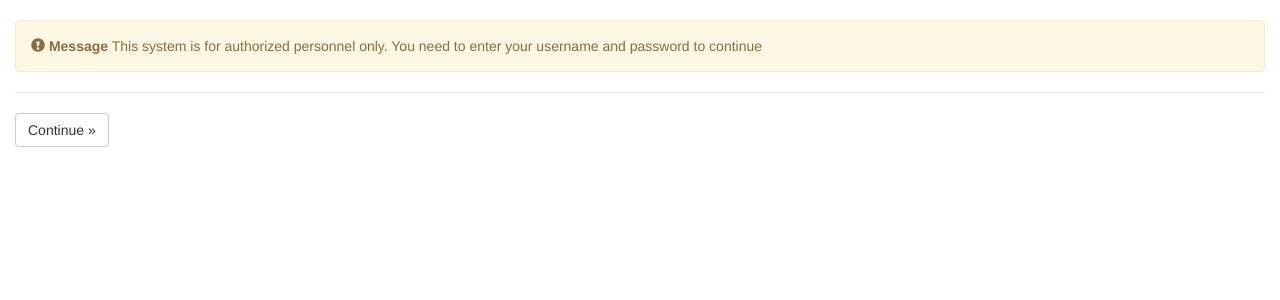
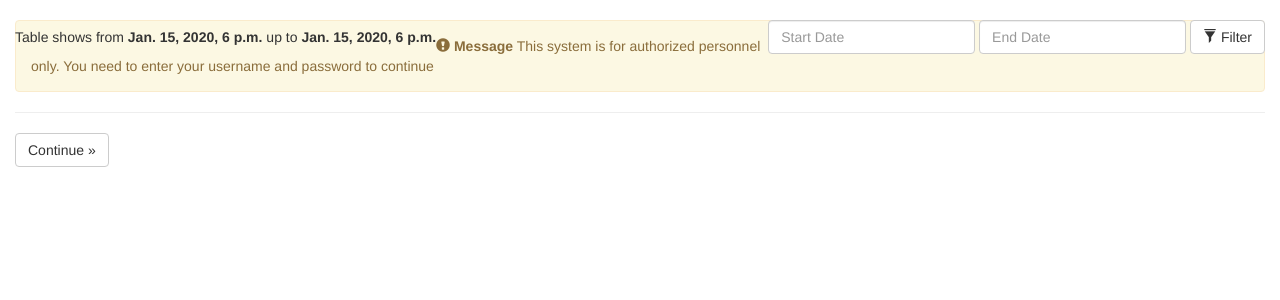
Before and after one commit to johnmackyllego/dashboard, a Django app: page / in a window 1280 px wide. Shown: the part 51-351 px from the top of the page. Run offline with Django 3.2, Linux system fonts and the light colour scheme; tables that the repository leaves empty hold one stand-in row (values such as "Sample post"); some libraries are stand-ins or nearby versions.

Commit message:
inayos UI
Signed-off-by: Machy <johnmacky.llego@gmail.com>

```diff
--- a/dashboard/consumer/templates/base.html
+++ b/dashboard/consumer/templates/base.html
@@ -29,20 +29,7 @@
 
             {% if user.is_authenticated %}
             <ul class="nav navbar-nav navbar-right">
-                <li>
-                    <form method="GET" class="navbar-form">
-                        <div class="form-group">
-                            <input id="datetimepicker1"  name="datetimepicker1" type="text" class="form-control" placeholder="Start Date"/>
-                        </div>
-                        <div class="form-group">
-                            <input id="datetimepicker2"  name="datetimepicker2" type="text" class="form-control" placeholder="End Date"/>
-                        </div>
-                        <button type="submit" class="btn btn-default">
-                            <span class="glyphicon glyphicon-filter"></span>
-                            Filter
-                        </button>
-                    </form>
-                </li>
+
                 <li class="dropdown">
                     <a href="#" class="dropdown-toggle" data-toggle="dropdown" role="button" aria-haspopup="true" aria-expanded="false"><span class="glyphicon glyphicon-user"></span> {{ user.username }} <span class="caret"></span></a>
                     <ul class="dropdown-menu">
@@ -58,6 +45,25 @@
             {% endif %}
         </div>
     </nav>
+    <div>
+        <form method="GET" class="navbar-form">
+            <div class="form-group" style = "float: left;">
+                <h5>Table shows from <strong>{{ message_list.last.timestamp }}</strong> up to <strong>{{ message_list.0.timestamp }}</strong> </h5>
+            </div>
+            <div style = "float: right;">
+                <div class="form-group">
+                    <input id="datetimepicker1"  name="datetimepicker1" type="text" class="form-control" placeholder="Start Date"/>
+                </div>
+                <div class="form-group">
+                    <input id="datetimepicker2"  name="datetimepicker2" type="text" class="form-control" placeholder="End Date"/>
+                </div>
+                <button type="submit" class="btn btn-default">
+                    <span class="glyphicon glyphicon-filter"></span>
+                    Filter
+                </button>
+            </div>
+        </form>
+    </div>
     <div class="container-fluid">
         {% block content %}
         {% endblock %}
@@ -70,7 +76,20 @@
     <script src="{% static 'vendor/datatables/js/jquery.dataTables.min.js' %}"></script>
     <script src="{% static 'vendor/datatables-plugins/dataTables.bootstrap.min.js' %}"></script>
     <script src="{% static 'vendor/datatables-responsive/dataTables.responsive.js' %}"></script>
-    <script>$('#logfile').DataTable({"ordering": false,"lengthChange": false,"order": [[ 3, "desc" ]],"bStateSave": true});</script>
+    <script>
+        var table = $('#logfile').DataTable({
+                "ordering": false,
+                "lengthChange": false,
+                "order": [[ 3, "desc" ]],
+                "bStateSave": true,
+                "sDom": 'rt<"row view-filter"<"col-sm-12"<"pull-left"p><"pull-right"f><"clearfix">>><"row view-pager"<"col-sm-12"<"text-center"i>>>'
+        });
+
+        $('.dataTables_filter input[type="search"]').
+        attr('placeholder','Search everything in the Table ...').
+        css({'height':'33px','width':'380px','display':'inline-block'});
+
+    </script>
     <script src="{% static 'ie10-viewport-bug-workaround.js' %}"></script>
     <script src="{% static 'datetime/jquery.datetimepicker.full.js' %}"></script>
     <script>
--- a/dashboard/consumer/templates/home.html
+++ b/dashboard/consumer/templates/home.html
@@ -6,7 +6,7 @@
 <div>
 {% if user.is_authenticated %}
     <p>
-        <table id="logfile" class="table table-bordered">
+        <table id="logfile" class="table table-bordered table-hover">
             <thead>
                 <tr>
                     <th>Sender</th>
```
Also changed, not shown: dashboard/consumer/views.py (line endings or trailing spaces).
